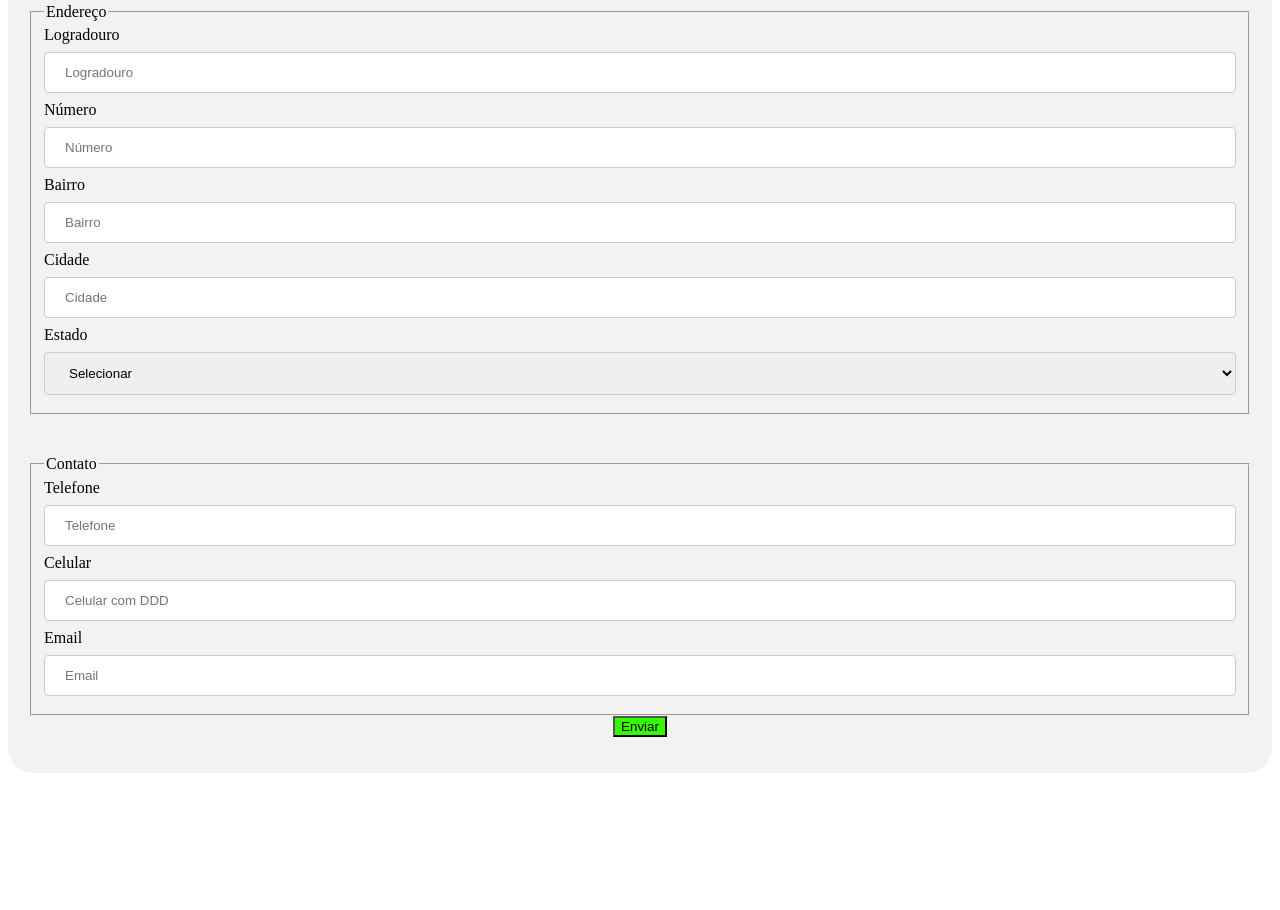
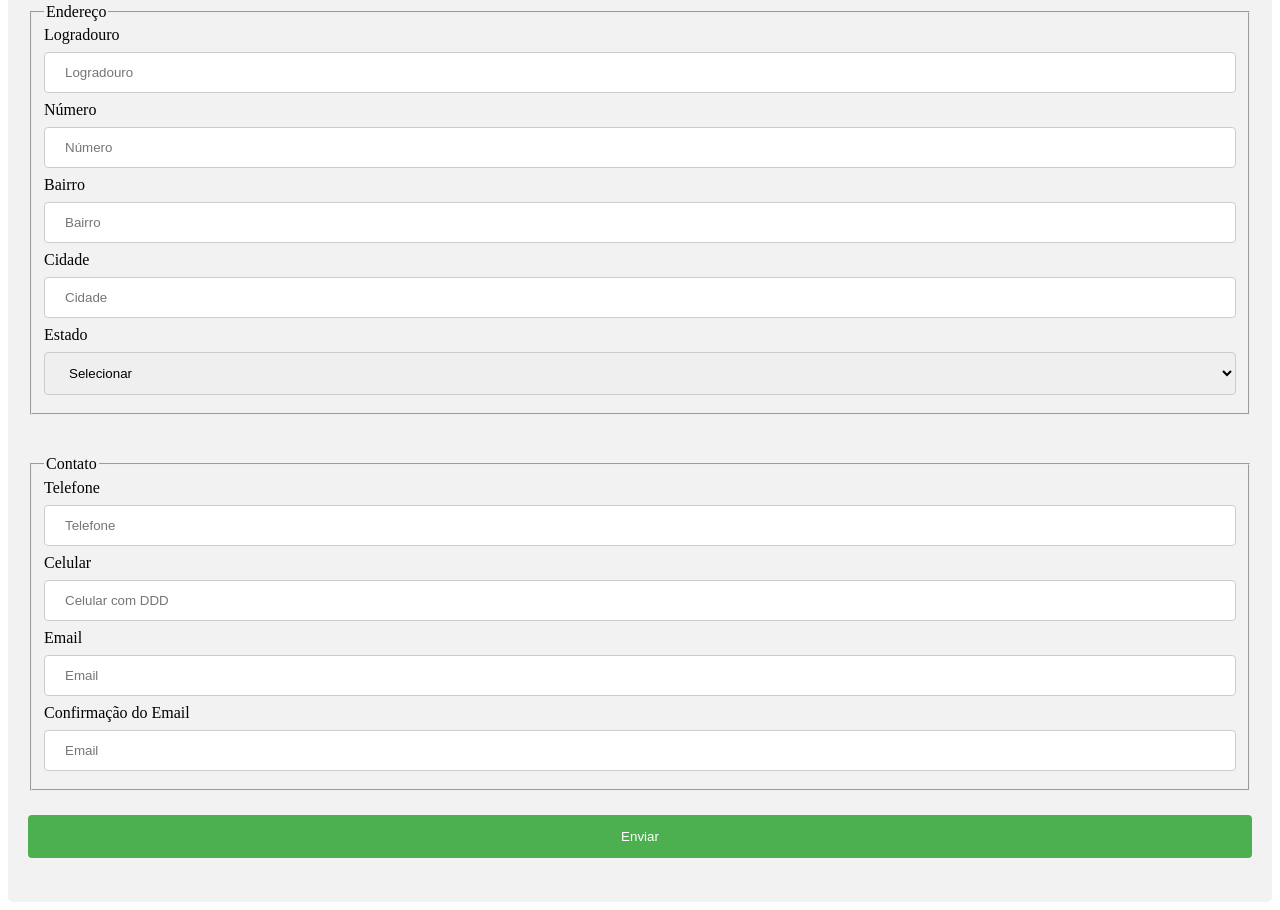
Before and after one commit to Alessander-Gu/Formulario-de-cadastro, a plain HTML site: page Cadastramento escola EAD/public_html/index.html in a window 1280 px wide. Shown: the part 536-1446 px from the top of the page. Before the commit the page ends 1317 px from the top, so only its background shows below. Drawn offline with Linux system fonts and the light colour scheme.

Commit message:
Add files via upload

```diff
--- a/Cadastramento escola EAD/public_html/estilo.css
+++ b/Cadastramento escola EAD/public_html/estilo.css
@@ -1,36 +1,27 @@
-div{
-    border-radius: 25px;
-    background-color: #f2f2f2;
-    padding: 20px;
+input[type=text], select {
+    width: 100%;
+    padding: 12px 20px;
+    margin: 8px 0;
+    display: inline-block;
+    border: 1px solid #ccc;
+    border-radius: 4px;
+    box-sizing: border-box;
 }
-
-input[type=submite]{
+input[type=submit] {
     width: 100%;
     background-color: #4CAF50;
     color: white;
     padding: 14px 20px;
     margin: 8px 0;
     border: none;
-    border-radius: 10px;
+    border-radius:4px;
     cursor: pointer;
 }
-
-input[type=button] {
-    background-color: #33fc00;
-
+input[type=submit]:hover {
+    background-color: #45a049;
 }
-
-input[type=button]:hover {
-    background-color: #005633;
+div{
+    border-radius: 5px;
+    background-color: #f2f2f2;
+    padding: 20px;
 }
-
-
-input[type=text], select{
-    width: 100%;
-    padding: 12px 20px;
-    margin: 8px 0px;
-    display: inline-block;
-    border: 1px solid #ccc;
-    border-radius: 4px;
-    box-sizing: border-box;
-}
--- a/Cadastramento escola EAD/public_html/index.html
+++ b/Cadastramento escola EAD/public_html/index.html
@@ -92,11 +92,15 @@
                     <input type="text" id="text" name="txtcelular" placeholder="Celular com DDD">
                     <label for="txtnome">Email </label>
                     <input type="text" id="text" name="txtemail" placeholder="Email">
+                    <label for="txtnome">Confirmação do Email </label>
+                    <input type="text" id="text" name="txtemail" placeholder="Email">
                 </fieldset>
-                <a href="sucesso.html"><center><input type="button" value="Enviar"></center></a>
 
             </form>
-
+                <form
+                action="sucesso.html" method="get">
+                <input type="submit" value="Enviar">
+                </form>
         </div>
     </body>
 </html>
```
